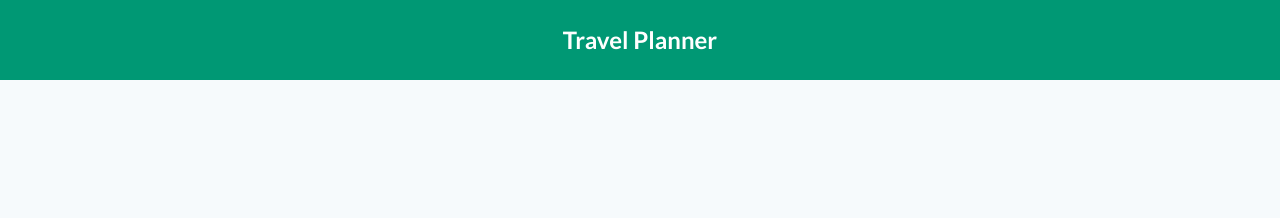
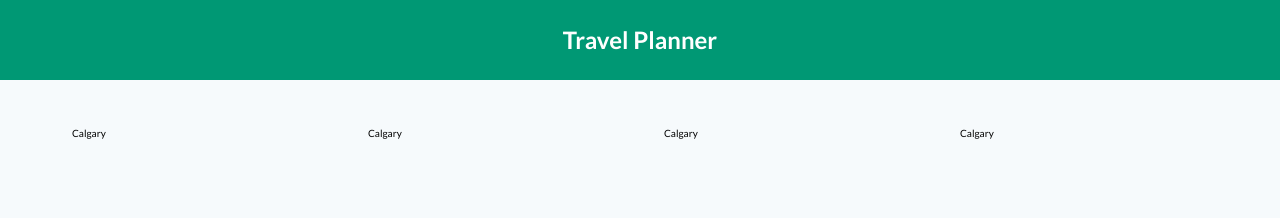
Before and after one commit to nsaini-05/Silva-Travel, an Angular app in the folder frontend-travel/: page / in a window 1280 px wide. Shown: the top 218 px of the page. Built offline with nearby package versions, Linux system fonts and the light colour scheme.

Commit message:
Favorite Cities Container and Component

```diff
--- a/frontend-travel/src/app/app.component.html
+++ b/frontend-travel/src/app/app.component.html
@@ -1 +1,6 @@
 <app-header></app-header>
+<section class="container">
+    <main class="main-container">
+<app-favorite-cities></app-favorite-cities>
+</main>
+</section>
--- /dev/null
+++ b/frontend-travel/src/app/favorite-cities/favorite-cities.component.css
@@ -0,0 +1,7 @@
+.cards-container {
+  display: grid;
+  grid-template-columns: repeat(4, 1fr);
+  gap: 4.8rem;
+  align-items: start;
+  margin-bottom: 4.2rem;
+}
--- /dev/null
+++ b/frontend-travel/src/app/favorite-cities/favorite-cities.component.html
@@ -0,0 +1,6 @@
+<div class="cards-container">
+    <app-small-card></app-small-card>
+    <app-small-card></app-small-card>
+    <app-small-card></app-small-card>
+    <app-small-card></app-small-card>
+</div>
--- /dev/null
+++ b/frontend-travel/src/shared/small-card/small-card.component.html
@@ -0,0 +1 @@
+<p>Calgary</p>
--- a/frontend-travel/src/styles.css
+++ b/frontend-travel/src/styles.css
@@ -17,3 +17,14 @@ body {
   line-height: 1;
   font-weight: 400;
 }
+
+
+.container{
+    margin-top: 4.8rem;
+}
+
+.main-container{
+  margin: 0 auto;
+  max-width: 120rem;
+  padding: 0 3.2rem;
+}
```
Also changed, not shown: frontend-travel/src/app/app.module.ts (+6 -2 lines), frontend-travel/src/app/favorite-cities/favorite-cities.component.ts (added, +10 -0 lines), frontend-travel/src/shared/shared.module.ts (added, +16 -0 lines), frontend-travel/src/shared/small-card/small-card.component.ts (added, +10 -0 lines), frontend-travel/src/shared/small-card/small-card.component.css (added), 2 other files (tests, documents, lock files or other folders).
